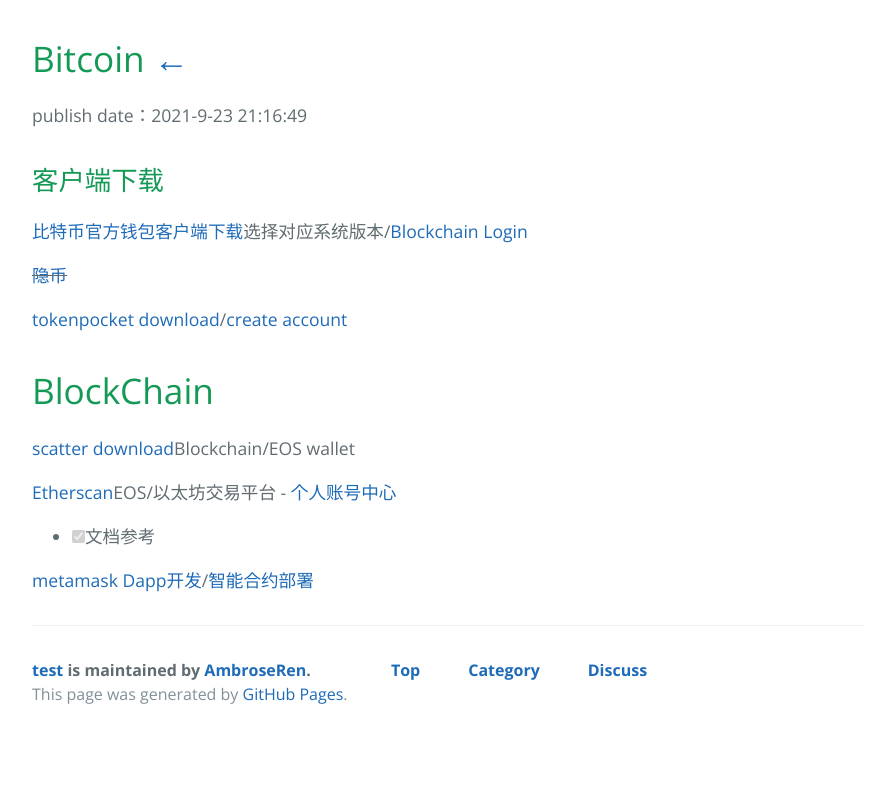
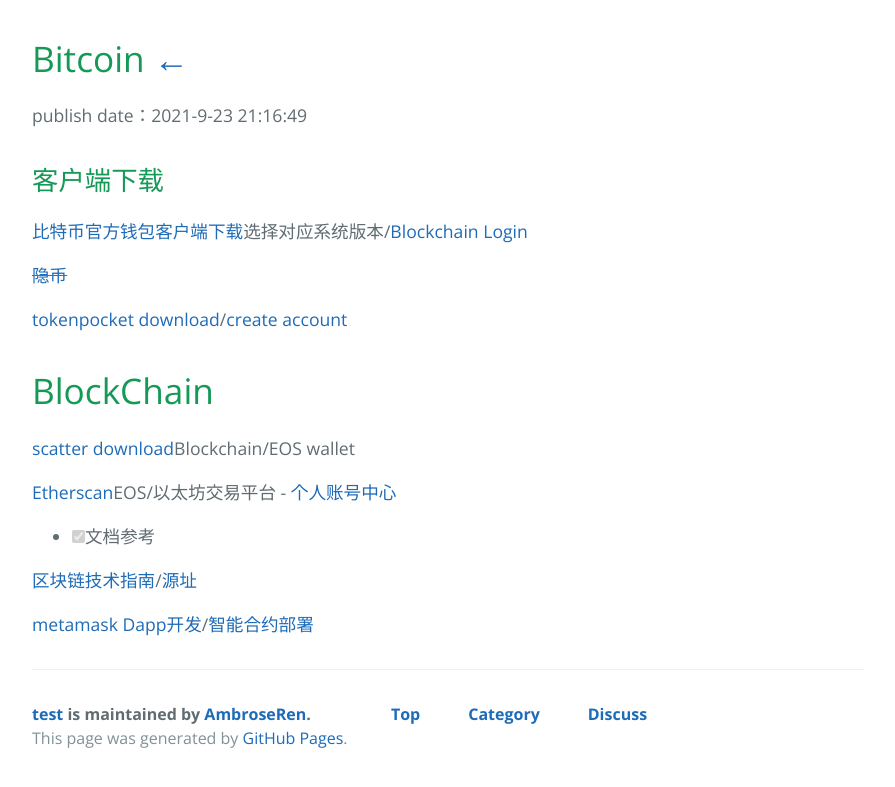
Before and after one commit to AmbroseRen/test, a Jekyll site: the page built from Doc/Tools/Bitcoin.md, in a window 1280 px wide. Shown: the top 787 px of the page, without its empty margins (192-1087 px from the left). Built offline with Jekyll 4.4.1, drawn with Linux system fonts in a browser that asks for light colours; our own code applies the rules of GitHub Pages for plain Markdown files; the repository's description, which GitHub fills in, is left out.

Commit message:
Update Bitcoin.md

```diff
--- a/Doc/Tools/Bitcoin.md
+++ b/Doc/Tools/Bitcoin.md
@@ -18,4 +18,6 @@
 
 - [X] 文档参考
 
+[区块链技术指南](https://github.com/yeasy/blockchain_guide/blob/master/SUMMARY.md)/[源址](https://github.com/yeasy/blockchain_guide)
+
 [metamask Dapp开发](https://docs.metamask.io/guide/create-dapp.html#project-setup)/[智能合约部署](https://www.liaoxuefeng.com/wiki/1207298049439968/1207721235839392)
```
